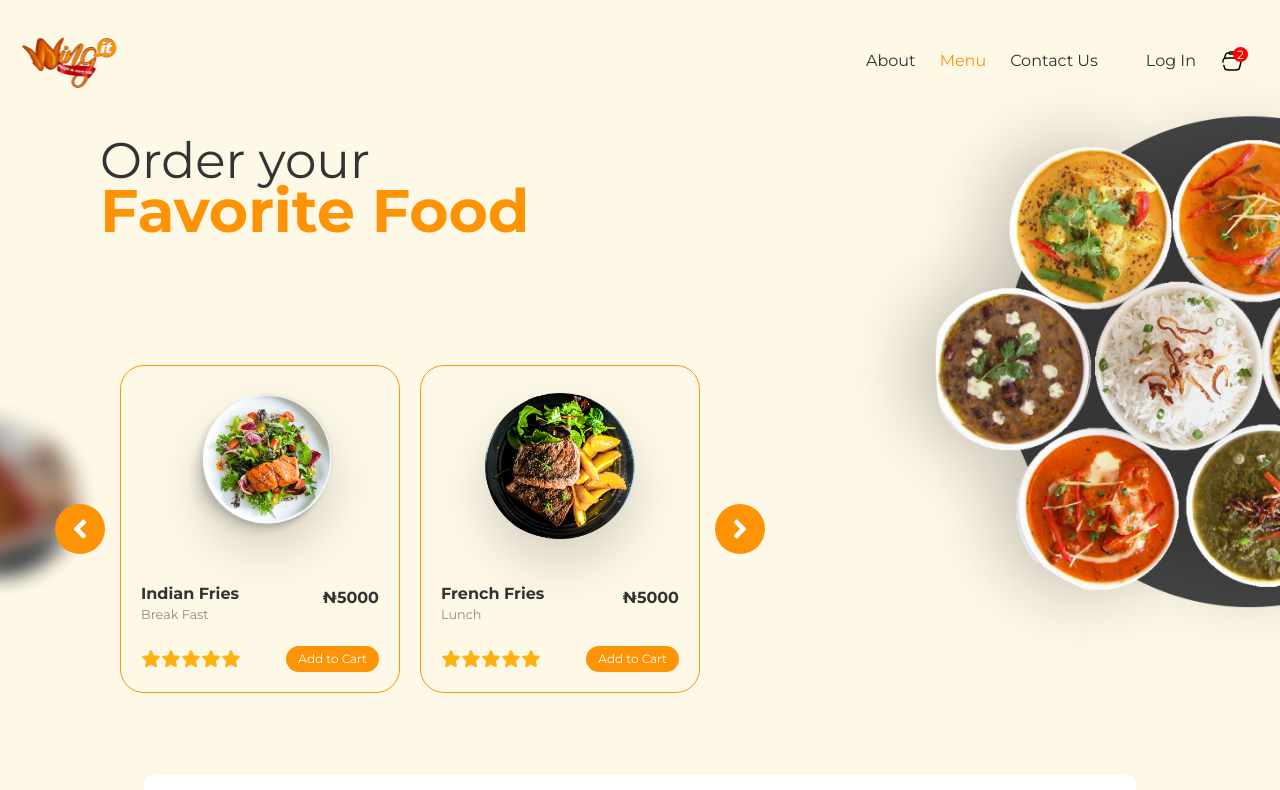
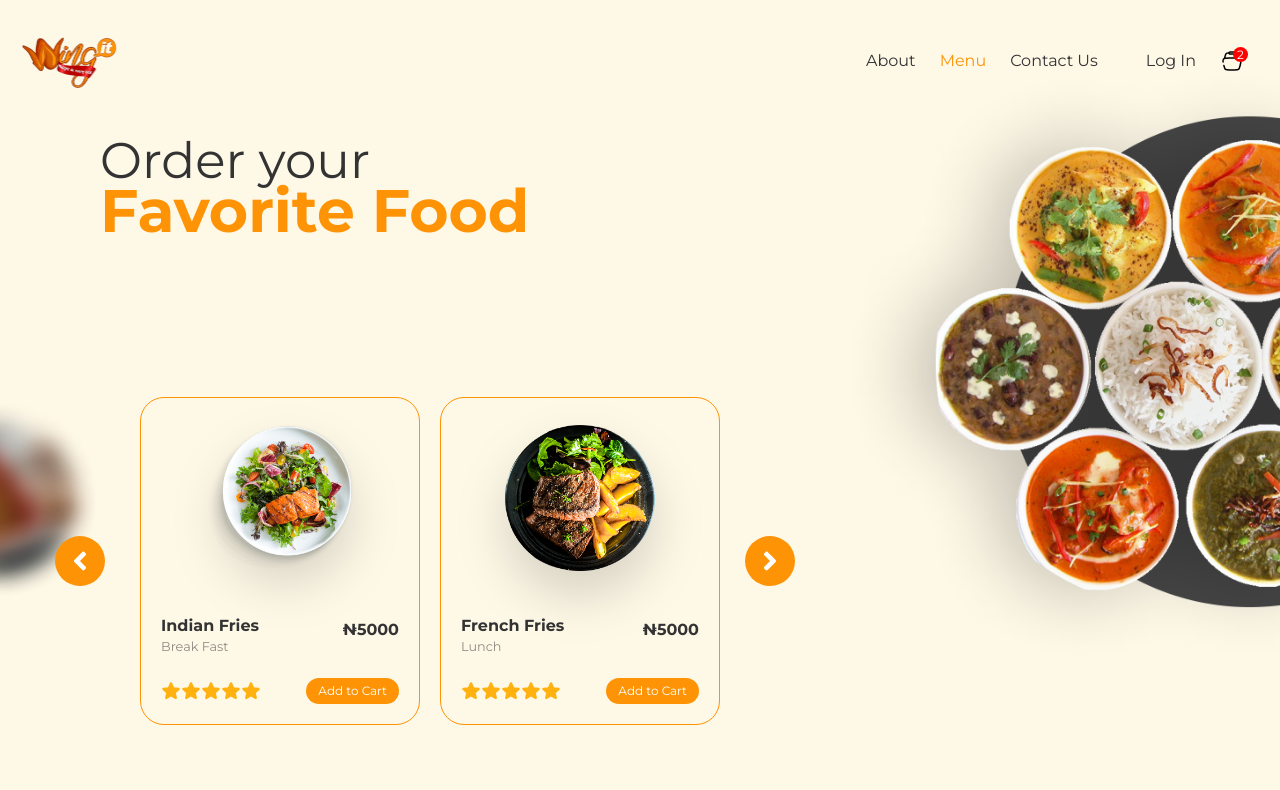
Before and after one commit to Vickel77/wingit, a Next.js app: page /menu in a window 1280 px wide. Shown: the top 790 px of the page. Built offline with nearby package versions, Linux system fonts and the light colour scheme.

Commit message:
carousel update

```diff
--- a/src/app/globals.css
+++ b/src/app/globals.css
@@ -209,14 +209,18 @@ input:focus {
 
 .carousel_outer-container {
   /* width: 57%; */
-  width: 620px;
+  width: 650px;
+  position: relative;
 }
 
 .carousel-container {
-  width: 600px;
+  /* width: 600px;
   overflow-x: scroll;
 
-  scrollbar-width: none;
+  scrollbar-width: none; */
+
+  overflow: hidden;
+  width: 100%;
 }
 
 .carousel-card {
--- a/src/components/Carousel/index.tsx
+++ b/src/components/Carousel/index.tsx
@@ -1,16 +1,54 @@
+"use client";
+import { useState, useRef, useEffect } from "react";
 import { FaAngleLeft, FaAngleRight } from "react-icons/fa";
 import CarouselCard from "../CarouselCard";
 
 export default function Carousel() {
+  const [currentIndex, setCurrentIndex] = useState(0);
+  const cardListRef = useRef(null);
+
+  const visibleCards = 2;
+  const totalCards = 5; // Adjust this based on your data
+  const maxIndex = totalCards - visibleCards;
+
+  // Function to move the carousel left or right
+  const moveCarousel = (direction) => {
+    setCurrentIndex((prevIndex) => {
+      let newIndex = prevIndex + direction;
+      if (newIndex < 0) newIndex = 0;
+      if (newIndex > maxIndex) newIndex = maxIndex;
+      return newIndex;
+    });
+  };
+
+  useEffect(() => {
+    const cardWidth = 600 + 1; // Adjust spacing if needed
+    cardListRef.current.style.transform = `translateX(-${
+      currentIndex * cardWidth
+    }px)`;
+  }, [currentIndex]);
   return (
     <div className="flex gap-8 relative carousel_outer-container items-center">
-      <div className="backward-btn absolute bg-primary">
+      <div
+        className="backward-btn absolute bg-primary"
+        onClick={() => moveCarousel(-1)}
+      >
         <FaAngleLeft size={30} color="#fff" />
       </div>
       <div className="carousel-container relative p-5 py-8">
-        <CarouselCard />
+        <div className="carousel-container relative p-5 py-8 overflow-hidden w-full max-w-[700px]">
+          <div
+            ref={cardListRef}
+            className="flex transition-transform duration-500 ease-in-out"
+          >
+            <CarouselCard />
+          </div>
+        </div>
       </div>
-      <div className="forward-btn absolute bg-primary">
+      <div
+        className="forward-btn absolute bg-primary"
+        onClick={() => moveCarousel(1)}
+      >
         <FaAngleRight size={30} color="#fff" />
       </div>
     </div>
--- a/src/components/CarouselCard/index.tsx
+++ b/src/components/CarouselCard/index.tsx
@@ -28,8 +28,10 @@ export default function CarouselCard() {
     // </div>
 
     <div className="carousel-card flex  justify-center center-items gap-5  z-10">
-      {popular.map((item: PopularCardProps) => (
-        <PopularCard item={item} />
+      {popular.map((item: PopularCardProps, index) => (
+        <div key={index} className="min-w-[280px]">
+          <PopularCard item={item} />
+        </div>
       ))}
     </div>
   );
```
